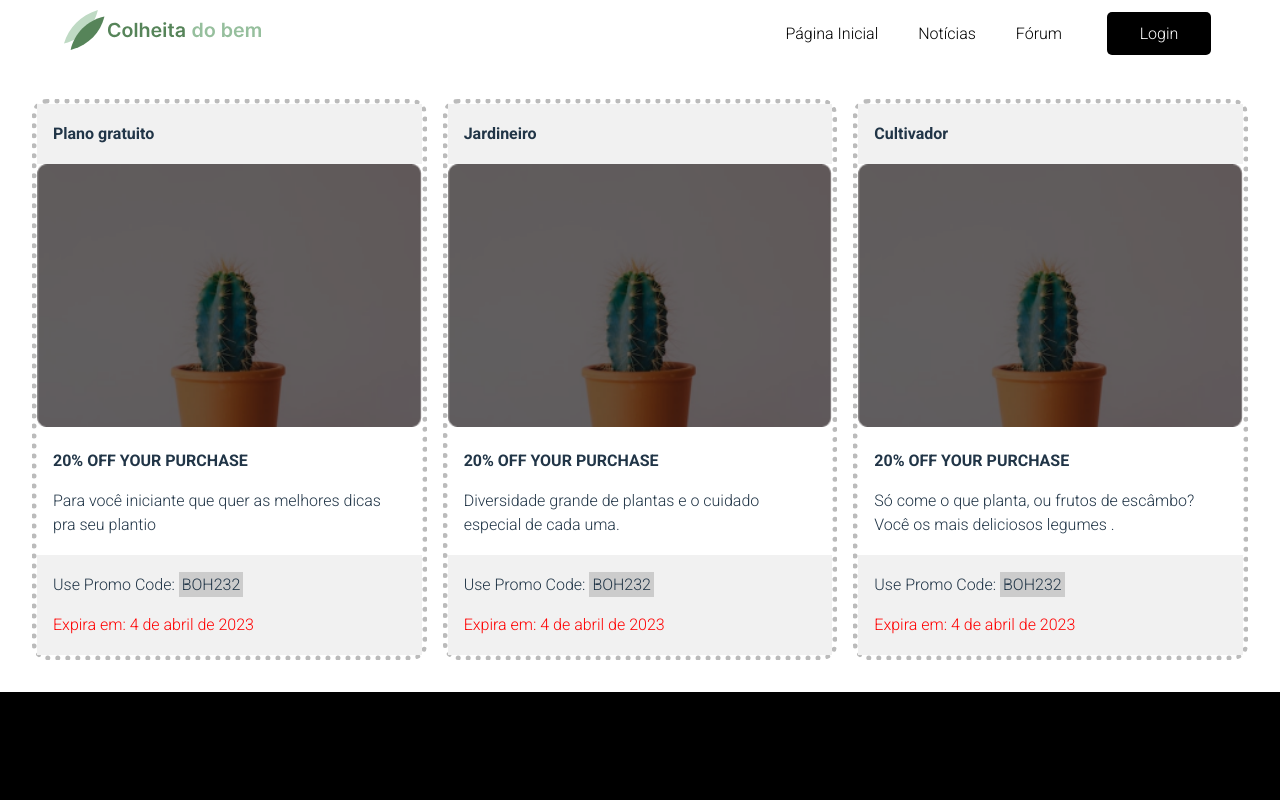
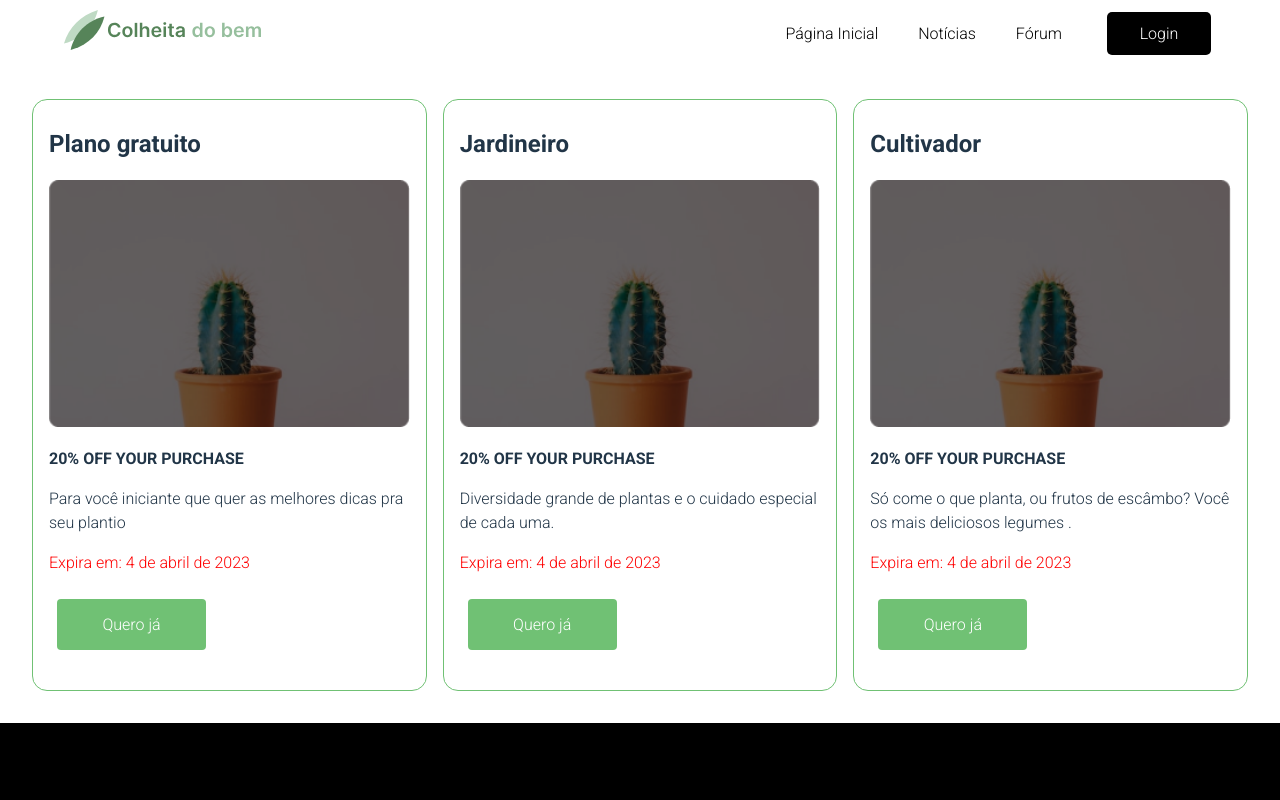
Before and after one commit to llmdev/esg-plataform-frontend, a Vue app: page /selling in a window 1280 px wide. Shown: the top 800 px of the page. Built offline with nearby package versions, Linux system fonts and the light colour scheme.

Commit message:
area de pagamento

```diff
--- /dev/null
+++ b/src/components/Payment.vue
@@ -0,0 +1,37 @@
+<script>
+</script>
+
+<template>
+    <div class="payment__wrapper">
+        <label for="">Nome que está no cartão</label>
+        <input  id="" type="text" placeholder="Cris de Oliveira Xavier">
+        <label for="">Número do cartão</label>
+        <input  id="" type="number" placeholder=" XXXX-XXXX-XXXX-XXXX">
+        <label for="">Validade</label>
+        <input  id="" type="datetime-local" value="2023-04-20T16:20">
+        <label for="">Código de Segurança</label>
+        <input  id="" type="number" placeholder="XXX">
+        <button class="comprar">
+                Enviar dados
+        </button>
+    </div>
+</template>
+
+<style>
+.payment__wrapper{
+    display: flex;
+    flex-direction: column;
+    width: 50%;
+    margin: 0 auto;
+    padding: 2em;
+    letter-spacing: 2px;
+}
+.payment__wrapper label{
+    font-weight: 700;
+}
+.payment__wrapper input{
+    padding: 0.5em;
+    border-radius: 5px;
+}
+
+</style>
--- a/src/components/Selling.vue
+++ b/src/components/Selling.vue
@@ -7,43 +7,47 @@ console.log('oi')
         <div class="coupon">
             <div class="container">
               <h3>Plano gratuito</h3>
-            </div>
               <img src="../assets/frame-13.png" alt="Avatar" style="width:100%;">
-            <div class="container" style="background-color:white">
+              <div class="container2" style="background-color:white">
                 <h2><b>20% OFF YOUR PURCHASE</b></h2>
                 <p>Para você iniciante que quer as melhores dicas pra seu plantio</p>
               </div>
-            <div class="container">
-              <p>Use Promo Code: <span class="promo">BOH232</span></p>
+              <div class="container2">
                 <p class="expire">Expira em: 4 de abril de 2023</p>
+                <button class="comprar">
+                  <router-link to="/payment">Quero já</router-link>
+                </button>
+              </div>
             </div>
           </div>
         <div class="coupon">
             <div class="container">
               <h3>Jardineiro</h3>
-            </div>
               <img src="../assets/frame-13.png" alt="Avatar" style="width:100%;">
-            <div class="container" style="background-color:white">
+              <div class="container2" style="background-color:white">
                 <h2><b>20% OFF YOUR PURCHASE</b></h2>
                 <p>Diversidade grande de plantas e o cuidado especial de cada uma.</p>
               </div>
-            <div class="container">
-              <p>Use Promo Code: <span class="promo">BOH232</span></p>
+              <div class="container2">
                 <p class="expire">Expira em: 4 de abril de 2023</p>
+                <button class="comprar"><router-link to="/payment">Quero já</router-link></button>
+              </div>
             </div>
           </div>
         <div class="coupon">
             <div class="container">
               <h3>Cultivador</h3>
-            </div>
               <img src="../assets/frame-13.png" alt="Avatar" style="width:100%;">
-            <div class="container" style="background-color:white">
+              <div class="container2" style="background-color:white">
                 <h2><b>20% OFF YOUR PURCHASE</b></h2>
                 <p>Só come o que planta, ou frutos de escâmbo? Você os mais deliciosos legumes .</p>
               </div>
-            <div class="container">
-              <p>Use Promo Code: <span class="promo">BOH232</span></p>
+              <div class="container2">
                 <p class="expire">Expira em: 4 de abril de 2023</p>
+                <button class="comprar">
+                  <router-link to="/payment">Quero já</router-link>
+                </button>
+              </div>
             </div>
           </div>
     </div>
@@ -56,17 +60,17 @@ console.log('oi')
     padding: 2em;
   }
 .coupon {
-    border: 5px dotted #bbb; /* Dotted border */
+    border: 1px solid #70C174;
     width: 80%;
-    border-radius: 15px; /* Rounded border */
+    border-radius: 15px;
     margin: 0 auto; /* Center the coupon */
     max-width: 600px;
   }
 
   .container {
-    padding: 2px 16px;
-    background-color: #f1f1f1;
+    padding: 2em 1em;
   }
+
 
   .promo {
     background: #ccc;
@@ -76,4 +80,22 @@ console.log('oi')
   .expire {
     color: red;
   }
+  .comprar{
+    background: #70C174;
+    border: none;
+    color: #fff;
+    width: 149px;
+    height: 51px;
+    font-size: 16px;
+    border-radius: 4px;
+    align-self: center;
+    margin: 0.5em;
+  }
+  .comprar a{
+    color: #fff;
+  }
+  .container h3{
+    font-size: 24px;
+    margin: 0 0 1em 0;
+  }
 </style>
--- a/src/router/index.js
+++ b/src/router/index.js
@@ -9,6 +9,7 @@ import HotNews from '../components/HotNews.vue'
 import ForumItem from '../components/ForumItem.vue'
 import PostItem from '../components/PostItem.vue'
 import Selling from '../components/Selling.vue'
+import Payment from '../components/Payment.vue'
 
 
 
@@ -63,6 +64,11 @@ const routes = [
         name: 'selling',
         component: Selling,
     },
+    {
+        path: '/payment',
+        name: 'payment',
+        component: Payment,
+    },
 ]
 const router = createRouter({
     history: createWebHistory(),
```
Lines whose indentation alone changed are shown as unchanged.
